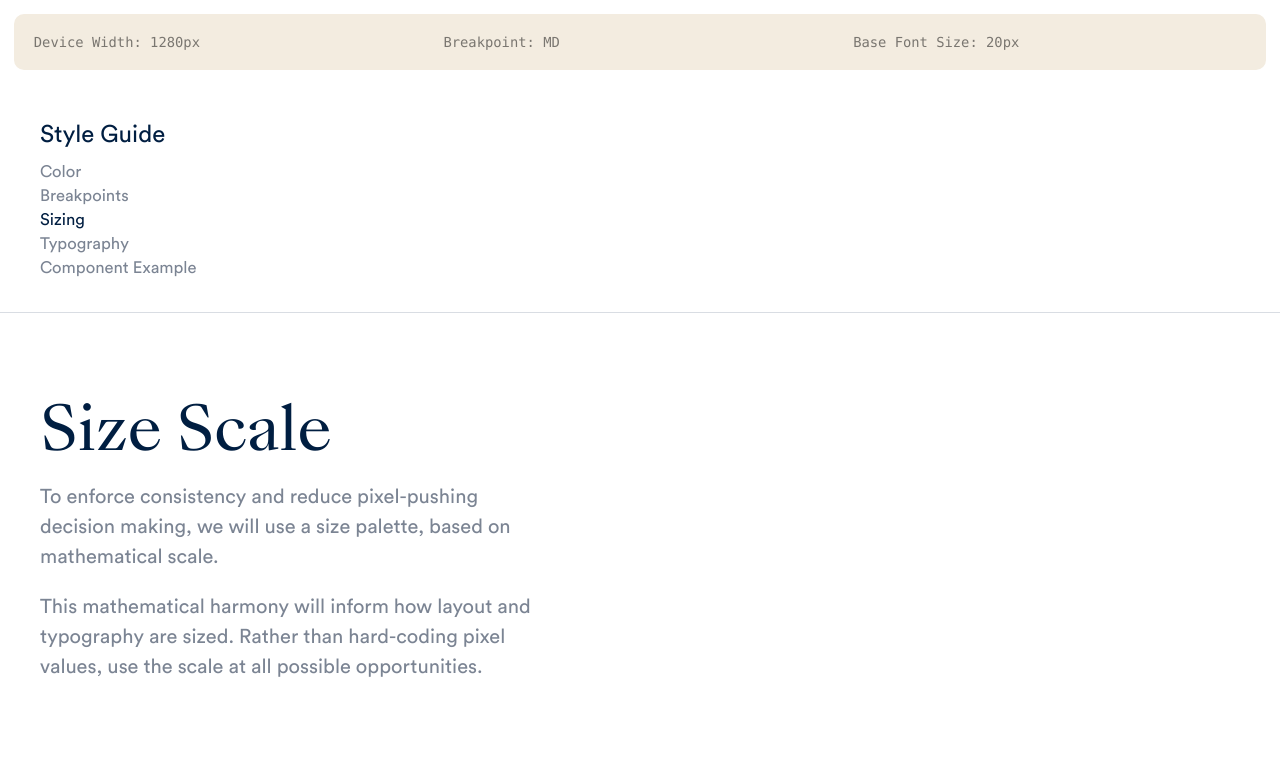
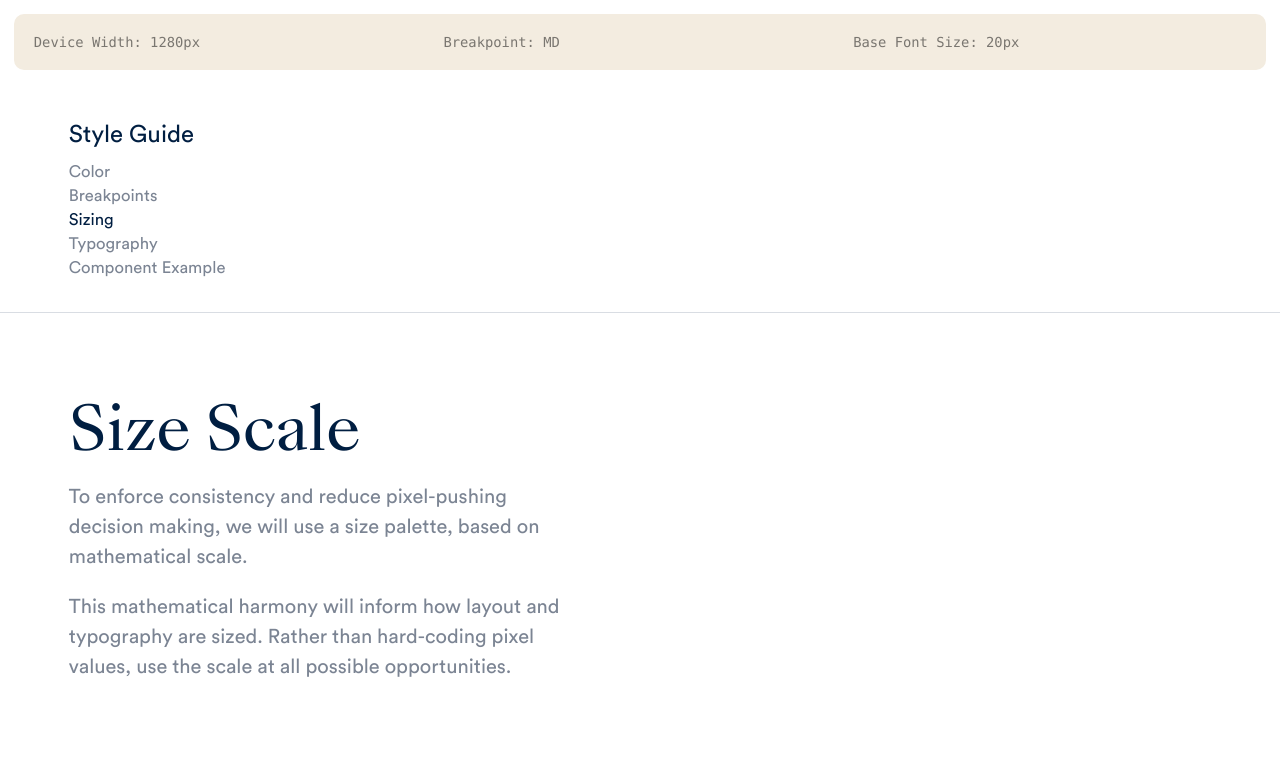
Before and after one commit to thisdesign/psd-reskin-toolkit, a Next.js app: page /size in a window 1280 px wide. Shown: the top 765 px of the page. Built offline with nearby package versions, Linux system fonts and the light colour scheme.

Commit message:
Fix margin issue

```diff
--- a/src/components/PageViewExample/ExampleComponent/Diptych/Diptych.Styled.tsx
+++ b/src/components/PageViewExample/ExampleComponent/Diptych/Diptych.Styled.tsx
@@ -4,11 +4,14 @@ import { SIZES } from "../../../../constants";
 
 const Text = styled.div`
   flex-basis: 50%;
-  margin: 0 var(--size-4);
   margin-top: var(--size-10);
   display: flex;
   justify-content: center;
   align-items: center;
+
+  > div {
+    margin: 0 var(--size-4);
+  }
 
   @media ${mq.md} {
     margin: var(--size-4);
--- a/src/style/GlobalStyle.js
+++ b/src/style/GlobalStyle.js
@@ -18,6 +18,7 @@ const style = css`
   * {
     -webkit-font-smoothing: antialiased;
     -moz-osx-font-smoothing: grayscale;
+    box-sizing: border-box;
   }
 
   @font-face {
```
